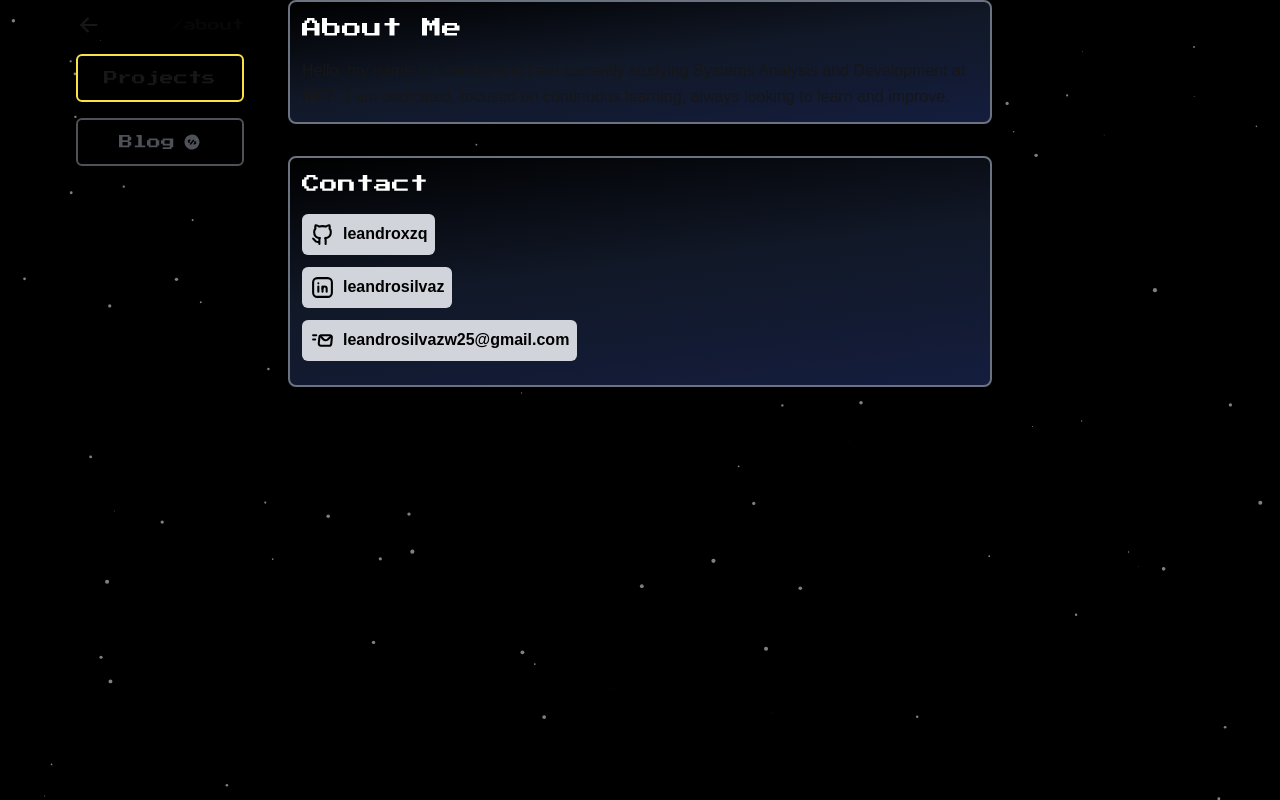
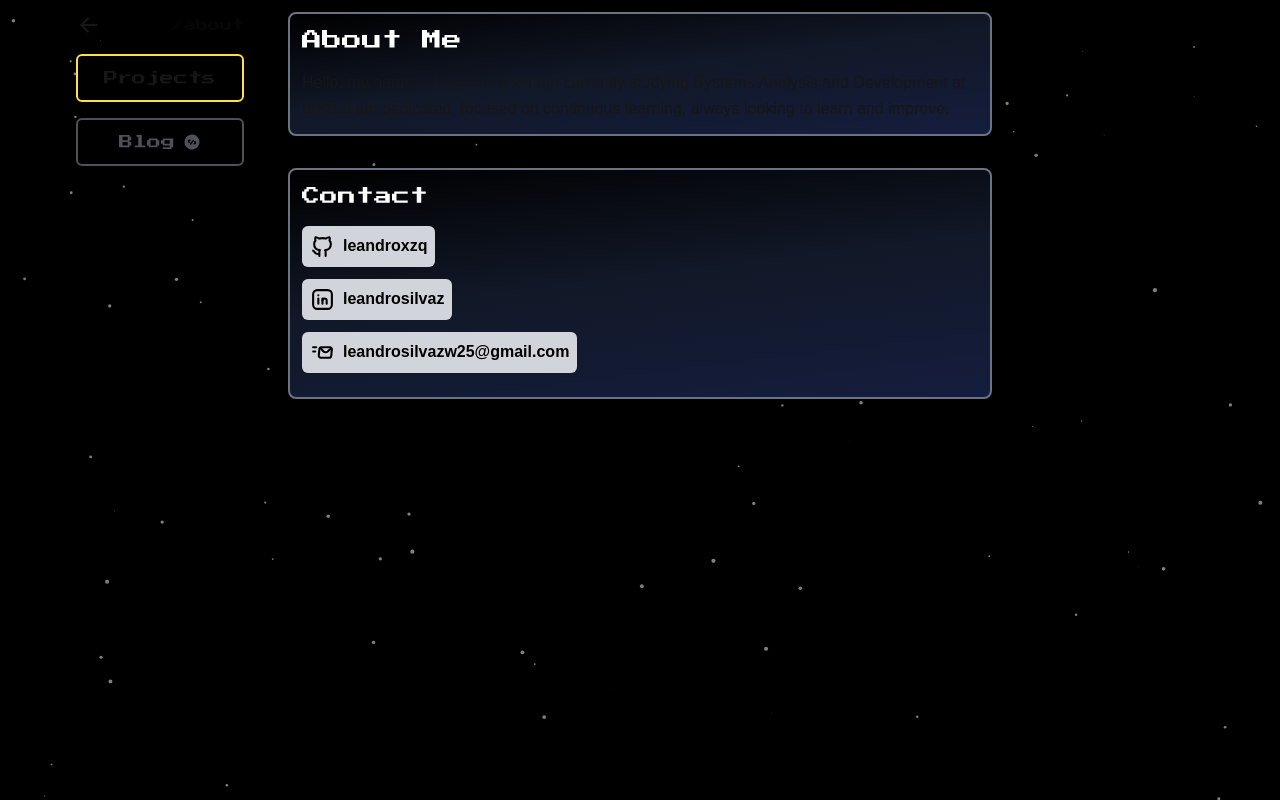
Before and after one commit to leandroxzq/leandroxzq.github.io, a Next.js app: page /about in a window 1280 px wide. Built offline with nearby package versions, Linux system fonts and the light colour scheme.

Commit message:
margin on layout page

```diff
--- a/src/components/Page.tsx
+++ b/src/components/Page.tsx
@@ -15,7 +15,7 @@ export default function Page({ children }) {
     <main className="flex min-h-dvh flex-col items-center lg:flex-row lg:items-start">
       <Nav showBackButton excludeCurrentLink showPathname></Nav>
       <div
-        className={`max-h-[90dvh] w-full max-w-3xl space-y-8 rounded-md sm:w-10/12 sm:px-6 md:max-h-[95dvh] lg:px-8 ${isProjects ? 'overflow-hidden px-2' : 'custom-scroll overflow-auto'}`}
+        className={`mt-3 max-h-[90dvh] w-full max-w-3xl space-y-8 rounded-md sm:w-10/12 sm:px-6 md:max-h-[95dvh] lg:px-8 ${isProjects ? 'overflow-hidden px-2' : 'custom-scroll overflow-auto'}`}
       >
         {children}
       </div>
```
